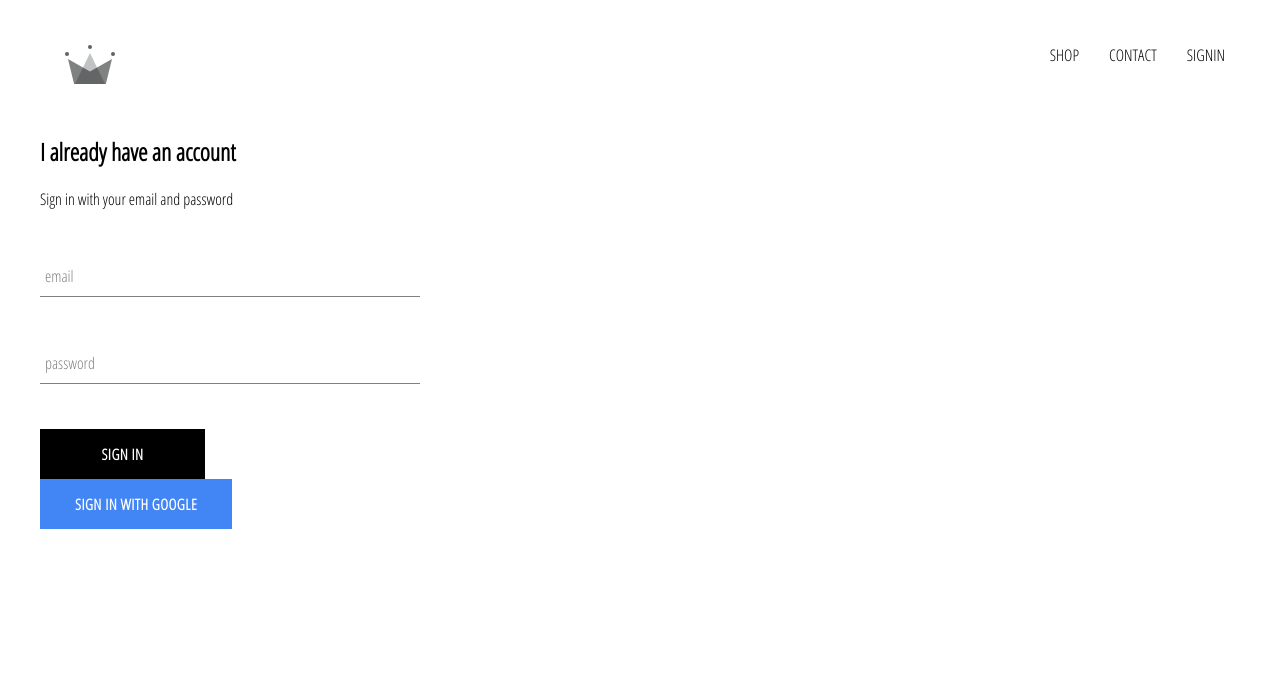
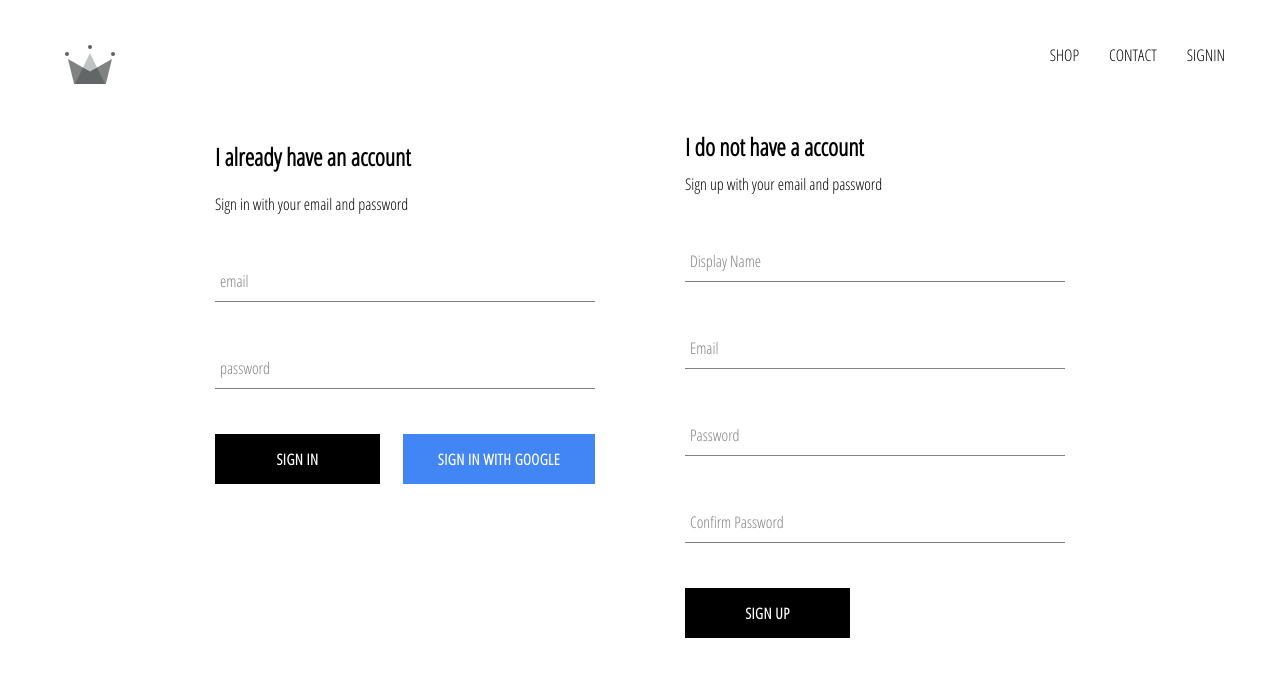
Before and after one commit to oluwafaith/crwn-clothing, a React (Create React App) app: page /signin in a window 1280 px wide. Shown: the top 676 px of the page. Built offline with nearby package versions, Linux system fonts and the light colour scheme; no server answers.

Commit message:
sign up component done

```diff
--- a/src/components/sign-in/sign-in.component.jsx
+++ b/src/components/sign-in/sign-in.component.jsx
@@ -22,7 +22,7 @@
   };
   render() {
     return (
-      <div className="sign-in title">
+      <div className="sign-in">
         <h2 >I already have an account</h2>
         <span>Sign in with your email and password</span>
         <form onSubmit={this.handleSubmit}>
@@ -43,9 +43,12 @@
             value={this.state.password}
             required
           />
-
-          <CustomButton type="submit"> Sign in </CustomButton>
-          <CustomButton onClick={signInWithGoogle} isGoogleSignIn> Sign in with Google</CustomButton>
+     <div className='buttons'>
+            <CustomButton type='submit'> Sign in </CustomButton>
+            <CustomButton onClick={signInWithGoogle} isGoogleSignIn>
+              Sign in with Google
+            </CustomButton>
+          </div>
         </form>
       </div>
     );
--- a/src/components/sign-up/sign-up.styles.scss
+++ b/src/components/sign-up/sign-up.styles.scss
@@ -0,0 +1,9 @@
+.sign-up {
+    display: flex;
+    flex-direction: column;
+    width: 380px;
+
+    .title {
+        margin: 10px 0;
+    }
+}
--- a/src/pages/sign-in-and-sign-up/sign-in-and-sign-up.components.jsx
+++ b/src/pages/sign-in-and-sign-up/sign-in-and-sign-up.components.jsx
@@ -1,10 +1,11 @@
 import React from 'react'
 import SignIn from "../../components/sign-in/sign-in.component"
-
-
+import SignUp from "../../components/sign-up/sign-up.component"
+import './sign-in-and-sign-up.styles.scss';
 function SignInAndSignUp() {
     return <div className="sign-in-and-sign-up">
-        <SignIn/>
+        <SignIn />
+        <SignUp/>
     </div>;
 }
 
--- /dev/null
+++ b/src/pages/sign-in-and-sign-up/sign-in-and-sign-up.styles.scss
@@ -0,0 +1,6 @@
+.sign-in-and-sign-up {
+    width: 850px;
+    display: flex;
+    justify-content: space-between;
+    margin: 30px auto;
+}
```
Also changed, not shown: src/pages/sign-in-and-sign-up/sign-in-and-sign-up.scss (deleted).
